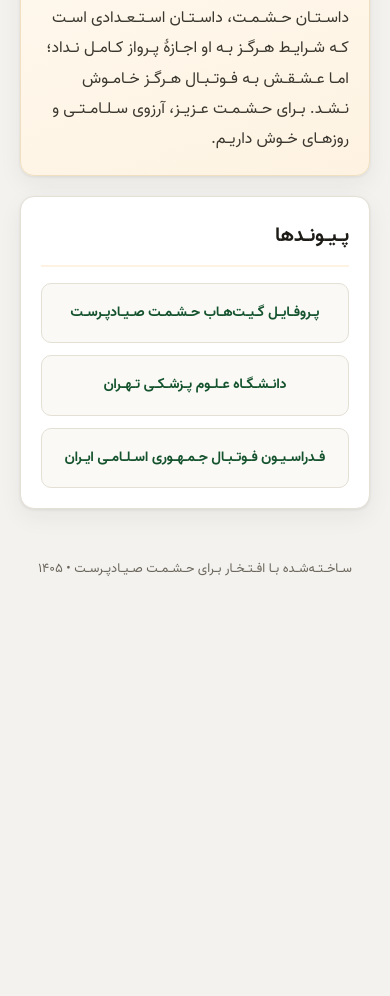
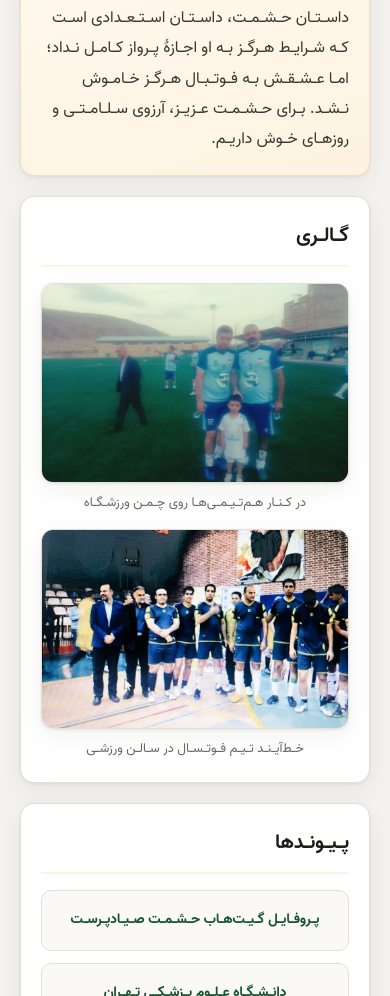
Before and after one commit to Mohamed454533/mohamed454533.github.io, a plain HTML site: page index.html in a window 390 px wide. Shown: the part 4386-5382 px from the top of the page. Before the commit the page ends 4984 px from the top, so only its background shows below. Drawn offline with Linux system fonts and the light colour scheme.

Commit message:
Add gallery with new team photos (Rule 1): optimized crops, captions, sitemap images

```diff
--- a/index.html
+++ b/index.html
@@ -102,6 +102,7 @@
         <a href="#journey">مسیر فوتبال</a>
         <a href="#style">سبک بازی</a>
         <a href="#legacy">میراث</a>
+        <a href="#gallery">گالری</a>
         <a href="#links">پیوندها</a>
       </div>
     </div>
@@ -255,6 +256,21 @@
       </p>
     </section>
 
+    <!-- Gallery -->
+    <section id="gallery" class="card reveal">
+      <h2>گالری</h2>
+      <div class="gallery-grid">
+        <figure class="gallery-item">
+          <img src="pictures/grass-pitch-team.jpg" alt="حشمت صیادپرست در کنار هم‌تیمی‌ها روی چمن ورزشگاه" width="1280" height="964" loading="lazy" decoding="async">
+          <figcaption>در کنار هم‌تیمی‌ها روی چمن ورزشگاه</figcaption>
+        </figure>
+        <figure class="gallery-item">
+          <img src="pictures/futsal-team-lineup.jpg" alt="خط‌آیند تیم فوتسال حشمت صیادپرست در سالن ورزشی" width="910" height="680" loading="lazy" decoding="async">
+          <figcaption>خط‌آیند تیم فوتسال در سالن ورزشی</figcaption>
+        </figure>
+      </div>
+    </section>
+
     <!-- Links -->
     <section id="links" class="card reveal">
       <h2>پیوندها</h2>
--- a/styles.css
+++ b/styles.css
@@ -2,8 +2,8 @@
    Profile site stylesheet — sections:
    1 Fonts   2 Tokens   3 Base   4 Navigation   5 Layout
    6 Profile header   7 About   8 Timeline   9 Playing style
-   10 Legacy   11 Links   12 Footer   13 Not-found (404.html)
-   14 Motion   15 Responsive
+   10 Legacy   11 Links   12 Gallery   13 Footer
+   14 Not-found (404.html)   15 Motion   16 Responsive
    ============================================================ */
 
 /* 1 — Fonts (self-hosted Vazir, Rule 3) */
@@ -339,7 +339,30 @@ picture { display: block; }
   box-shadow: var(--shadow);
 }
 
-/* 12 — Footer */
+/* 12 — Gallery */
+.gallery-grid {
+  display: grid;
+  grid-template-columns: repeat(2, 1fr);
+  gap: 14px;
+}
+
+.gallery-item img {
+  width: 100%;
+  height: 240px;
+  object-fit: cover;
+  border-radius: var(--radius-sm);
+  border: 1px solid var(--line);
+  box-shadow: var(--shadow);
+}
+
+.gallery-item figcaption {
+  font-size: 13px;
+  color: var(--muted);
+  text-align: center;
+  margin-top: 8px;
+}
+
+/* 13 — Footer */
 .footer {
   text-align: center;
   color: var(--muted);
@@ -347,7 +370,7 @@ picture { display: block; }
   padding: 8px 0 16px;
 }
 
-/* 13 — Not-found page (404.html) */
+/* 14 — Not-found page (404.html) */
 .nf-wrap { min-height: 70vh; display: grid; place-items: center; padding: 40px 20px; }
 
 .nf-card { max-width: 520px; text-align: center; }
@@ -371,7 +394,7 @@ picture { display: block; }
 
 .nf-home:hover { background: var(--green-dark); }
 
-/* 14 — Motion */
+/* 15 — Motion */
 body.js .reveal { opacity: 0; transform: translateY(24px); transition: opacity .6s ease, transform .6s ease; }
 body.js .reveal.visible { opacity: 1; transform: none; }
 
@@ -380,7 +403,7 @@ body.js .reveal.visible { opacity: 1; transform: none; }
   body.js .reveal { opacity: 1; transform: none; transition: none; }
 }
 
-/* 15 — Responsive */
+/* 16 — Responsive */
 @media (max-width: 640px) {
   .nav-links { display: none; }
   .cover { height: 150px; }
@@ -390,6 +413,8 @@ body.js .reveal.visible { opacity: 1; transform: none; }
   .profile-body { padding: 0 20px 20px; }
   .style-grid { grid-template-columns: 1fr; }
   .links-grid { grid-template-columns: 1fr; }
+  .gallery-grid { grid-template-columns: 1fr; }
+  .gallery-item img { height: 200px; }
   .about-grid { grid-template-columns: 1fr; }
   .about-photo { max-width: 280px; margin: 0 auto; }
   .legacy-photo { height: 150px; }
```
Also changed, not shown: sitemap.xml (+8 -0 lines), pictures/futsal-team-lineup.jpg (added), pictures/grass-pitch-team.jpg (added), pictures/photo_2026-11-09_07-16-39.jpg (added), pictures/photo_2026-11-09_07-16-40 (2).jpg (added), pictures/photo_2026-11-09_07-16-40.jpg (added), pictures/photo_2026-11-09_09-29-27.jpg (added).
